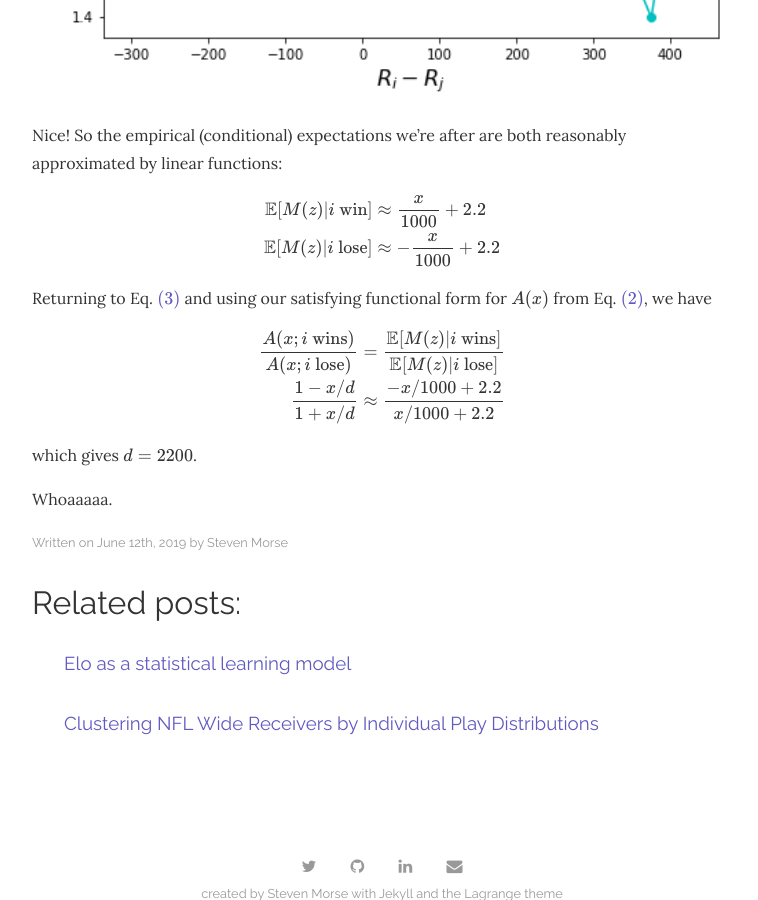
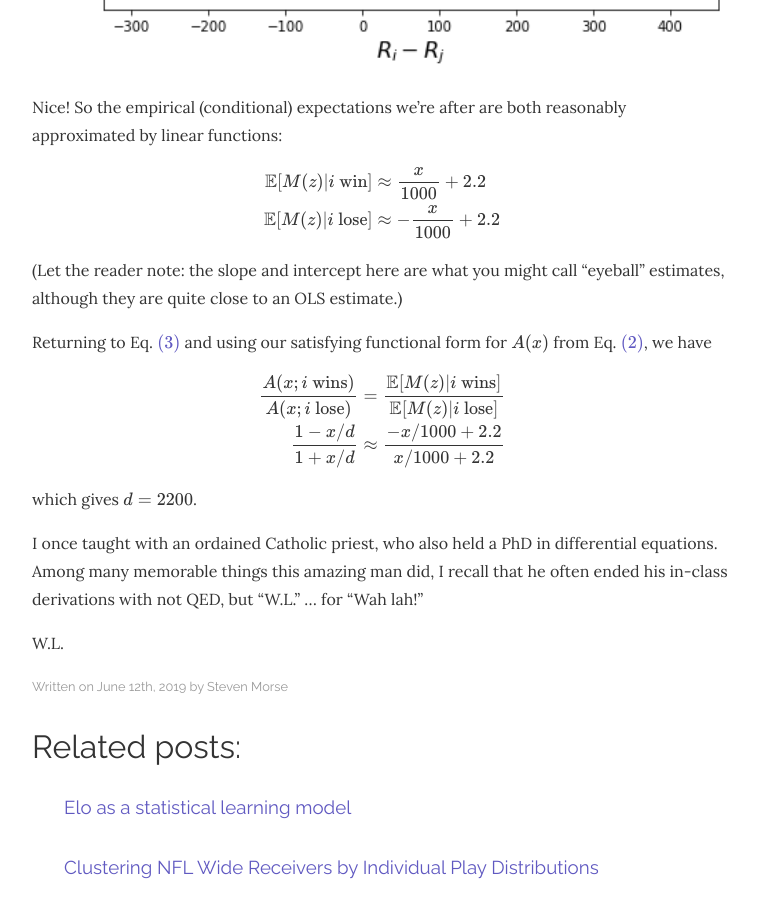
Before and after one commit to stmorse/stmorse.github.io, a Jekyll site: the page built from _posts/2019-06-12-Elo-2.md, in a window 1280 px wide and 900 px high, scrolled down 3210 px. Shown: the whole window, without its empty margins (258-1016 px from the left). Built offline with Jekyll 4.4.1, drawn with Linux system fonts in a browser that asks for light colours; nearby versions of some CDN libraries; formulas are drawn with MathJax 3; some of the changed text lies outside the part shown.

Commit message:
other fixes

```diff
--- a/_posts/2019-06-12-Elo-2.md
+++ b/_posts/2019-06-12-Elo-2.md
@@ -137,6 +137,8 @@ $$
 \end{align*}
 $$
 
+(Let the reader note: the slope and intercept here are what you might call "eyeball" estimates, although they are quite close to an OLS estimate.)
+
 Returning to Eq. \eqref{eq:goal} and using our satisfying functional form for $$A(x)$$ from Eq. \eqref{eq:autocorr}, we have
 
 $$
@@ -149,4 +151,6 @@ $$
 
 which gives $$d=2200$$.
 
-Whoaaaaa.
+I once taught with an ordained Catholic priest, who also held a PhD in differential equations.  Among many memorable things this amazing man did, I recall that he often ended his in-class derivations with not QED, but "W.L." ... for "Wah lah!"
+
+W.L.
```
Also changed, not shown: other parts of _posts/2019-06-12-Elo-2.md (+1 -1 lines).
